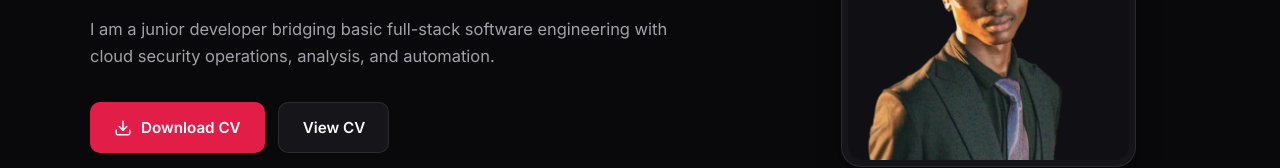
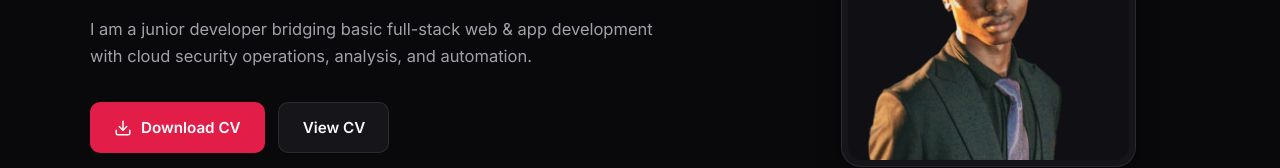
Before and after one commit to Slango-dev/dev-port, a plain HTML site: page index.html in a window 1280 px wide. Shown: the part 366-534 px from the top of the page. Drawn offline with Linux system fonts and the light colour scheme.

Commit message:
Update index.html
changed syntax

```diff
--- a/index.html
+++ b/index.html
@@ -57,7 +57,7 @@
           <h2 class="hero-subtitle">Aspiring Cloud Security (SOC) Analyst &amp; Software Developer</h2>
 
           <p class="hero-description">
-            I am a junior developer bridging basic full-stack software engineering with cloud security operations, analysis, and automation.
+            I am a junior developer bridging basic full-stack web &amp; app development with cloud security operations, analysis, and automation.
           </p>
 
           <!-- Primary Action Buttons -->
```
